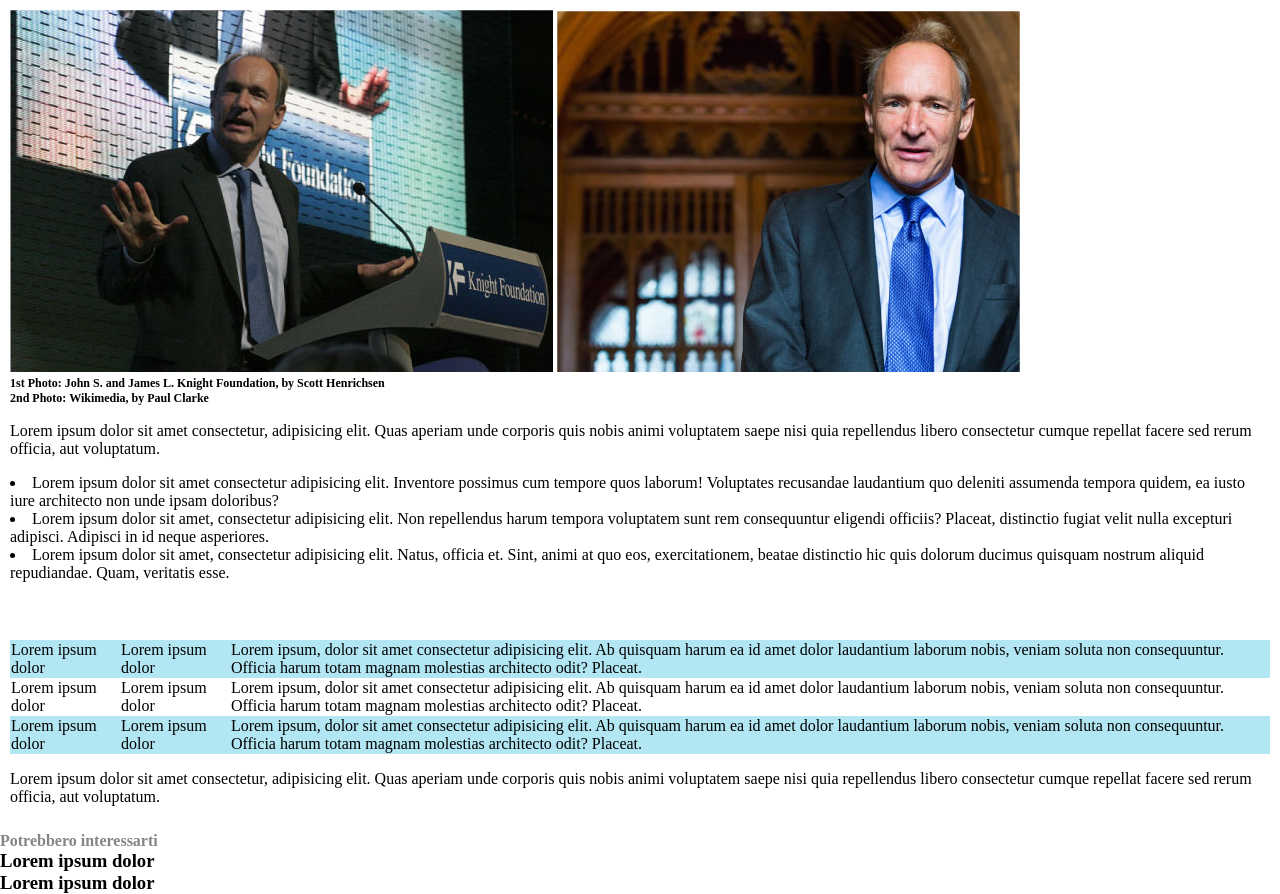
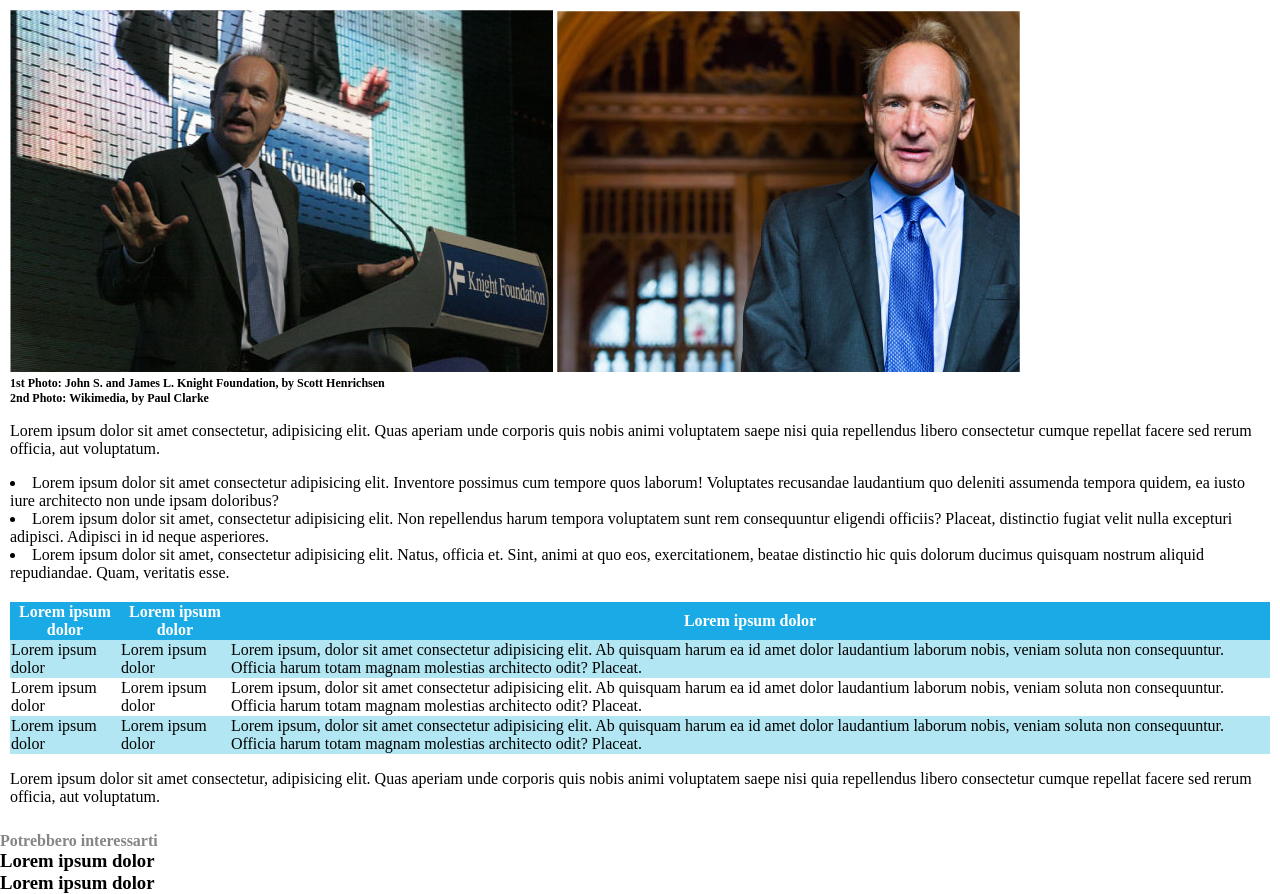
Before and after one commit to Jaskett/html-css-booleaner, a plain HTML site: page index.html in a window 1280 px wide. Shown: the part 197-1091 px from the top of the page. Drawn offline with Linux system fonts and the light colour scheme.

Commit message:
Modifica layout "Tabella" 2.0

```diff
--- a/css/style.css
+++ b/css/style.css
@@ -60,6 +60,7 @@ table {
 
 thead {
     color: white;
+    background-color: #1aaae6;
 }
 
 .td-1 {
```
